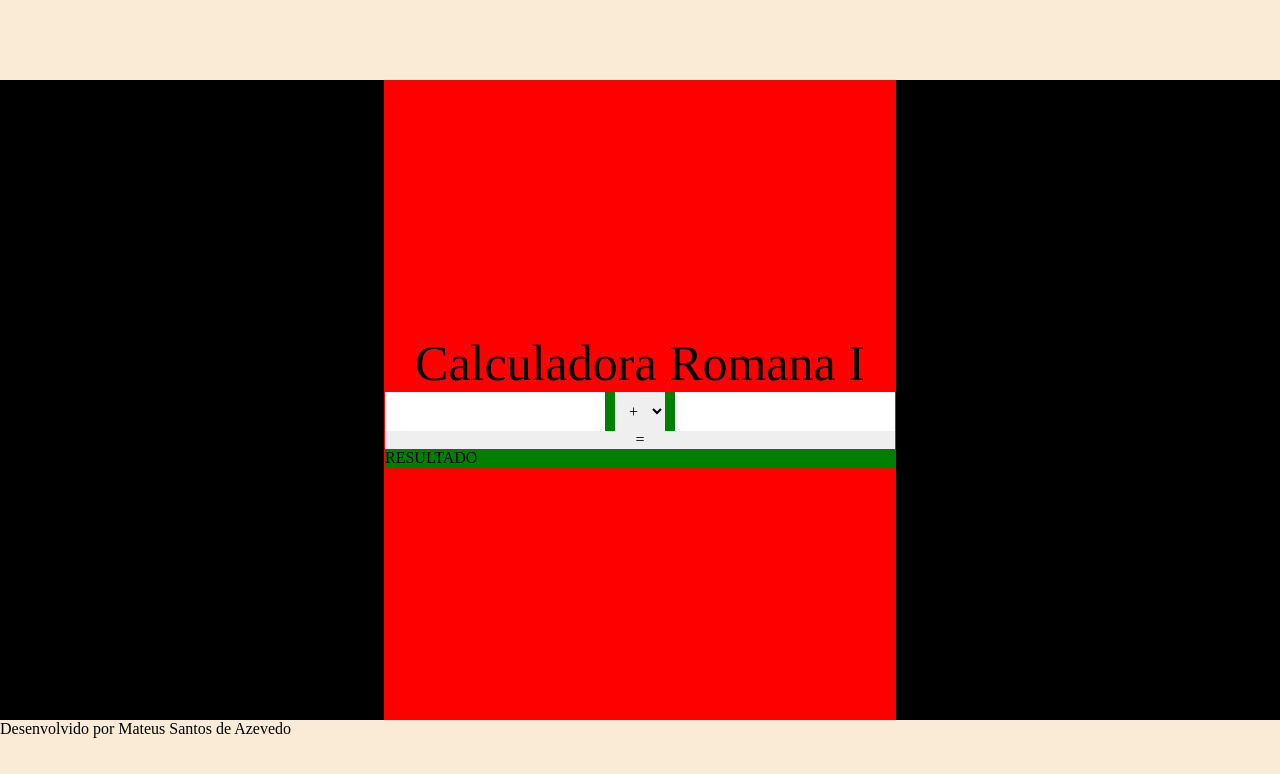
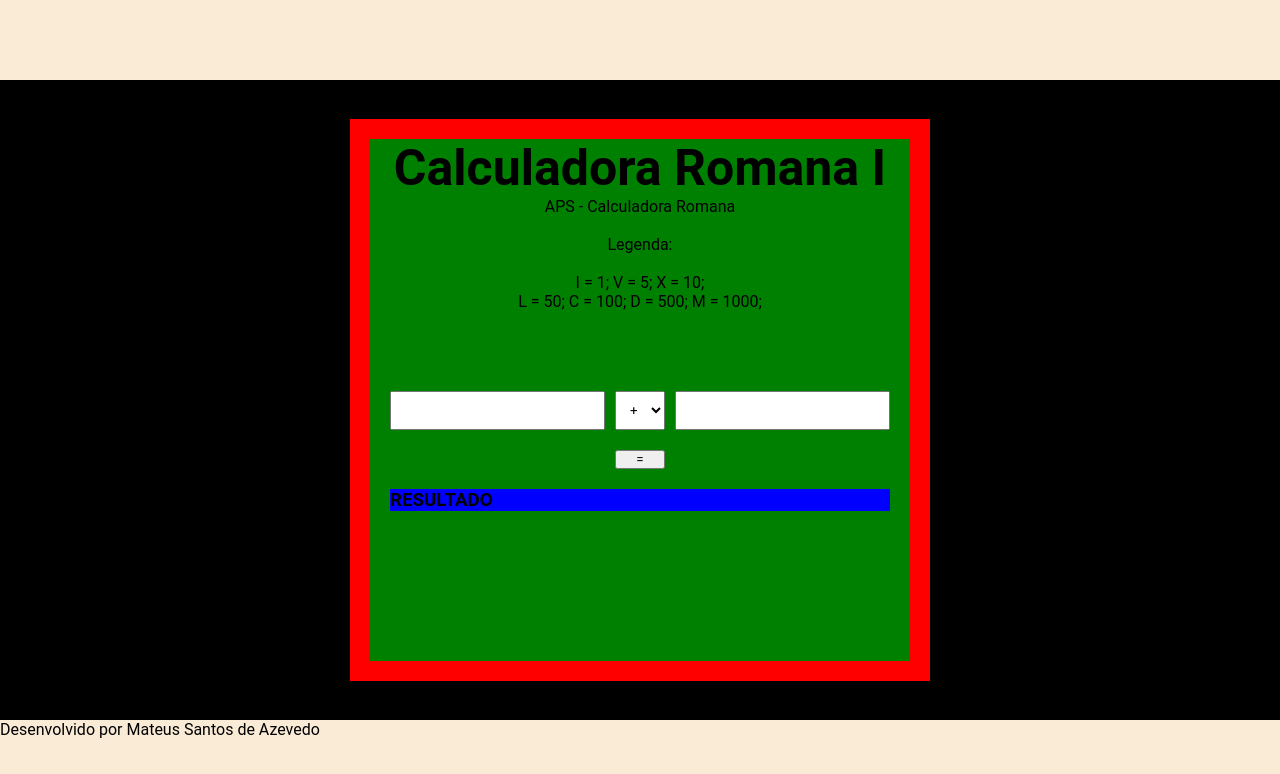
Before and after one commit to mateus-azevedo/aps-calculadora-romana-desenv-web, a website: page index.html in a window 1280 px wide. Drawn offline with Linux system fonts and the light colour scheme.

Commit message:
ajustado posicionamento da calculadora

```diff
--- a/index.html
+++ b/index.html
@@ -13,11 +13,20 @@
 
       <main>
         <div class="principal-container">
+          <div class="principal-content">
             <header>
               <h1 class="calculator-title">Calculadora Romana I</h1>
+              <p>APS - Calculadora Romana</p>
+              <br />
+              <p>
+                Legenda:<br /><br />
+                I = 1; V = 5; X = 10;<br />
+                L = 50; C = 100; D = 500; M = 1000;
+              </p>
             </header>
 
             <div class="calculator-container">
+              <div class="calculator-content">
                 <div class="roman-numerals-container">
                   <input type="text" name="roman1" id="roman1" />
 
@@ -34,9 +43,15 @@
 
                 <button>=</button>
 
+                <div class="result-box">
                   <h3>RESULTADO</h3>
                 </div>
+              </div>
+              <!-- .calculator-content -->
+            </div>
             <!-- .calculator-container -->
+          </div>
+          <!-- .principal-content -->
         </div>
         <!-- .principal-container -->
       </main>
--- a/style.css
+++ b/style.css
@@ -1,9 +1,8 @@
 * {
+  padding: 0;
   margin: 0;
-  padding: 0;
-  border: 0;
-  font: inherit;
-  vertical-align: baseline;
+  box-sizing: border-box;
+  font-family: Roboto, sans-serif;
 }
 
 .container {
@@ -18,22 +17,30 @@ nav {
 
 main {
   display: flex;
-  height: 80vh;
-  width: 100%;
   justify-content: center;
   align-items: center;
+
+  height: 80vh;
   background-color: black;
 }
 
 .principal-container {
+  background-color: red;
+  padding: 20px;
+}
+
+.principal-content {
   display: flex;
   flex-direction: column;
-  justify-content: center;
+  justify-content: space-between;
   align-items: center;
 
-  width: 40%;
-  height: 100%;
-  background-color: red;
+  background-color: green;
+}
+
+header {
+  margin-bottom: 30px;
+  text-align: center;
 }
 
 .calculator-title {
@@ -41,14 +48,22 @@ main {
 }
 
 .calculator-container {
+  margin-bottom: 100px;
+}
+
+.calculator-content {
   display: flex;
   flex-direction: column;
-  background-color: green;
+
+  padding: 20px;
+  padding-top: 50px;
+  padding-bottom: 50px;
 }
 
 .roman-numerals-container {
   display: flex;
   flex-direction: row;
+  margin-bottom: 20px;
 }
 
 #roman1,
@@ -65,6 +80,17 @@ main {
   margin-left: 10px;
 }
 
+button {
+  width: 10%;
+  align-self: center;
+  margin-bottom: 20px;
+}
+
+.result-box {
+  background-color: blue;
+  /* padding: 10px; */
+}
+
 footer {
   height: 10vh;
   background-color: antiquewhite;
```
Lines whose indentation alone changed are shown as unchanged.
